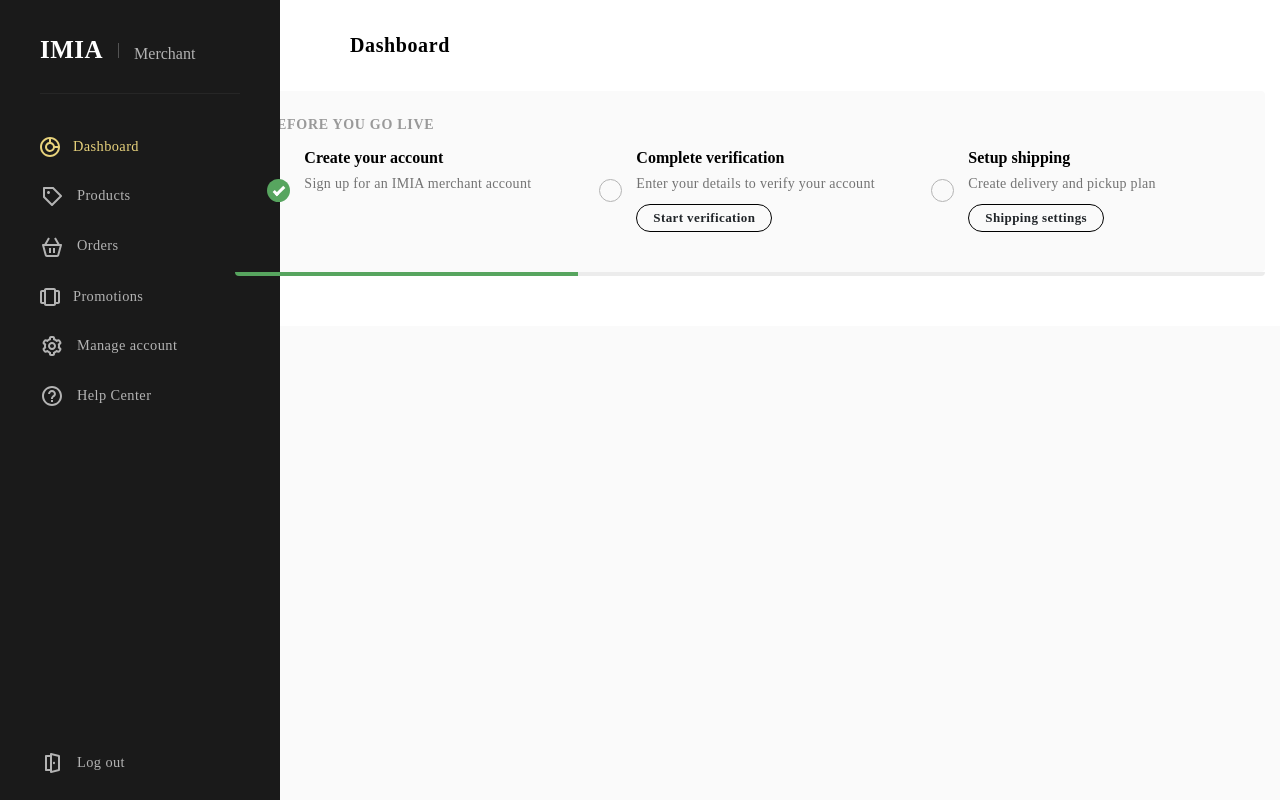
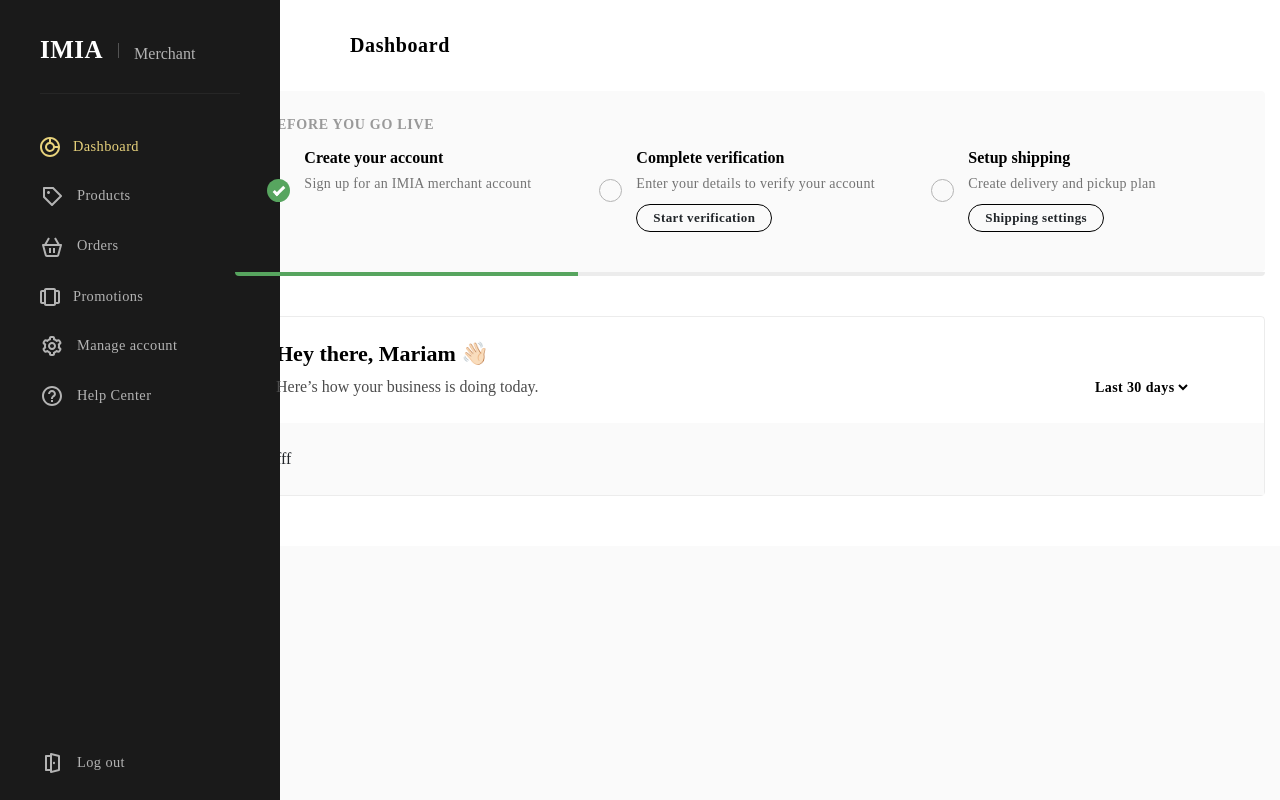
Before and after one commit to Ayobamigit/imia, a React (Create React App) app: page /dashboard in a window 1280 px wide. Built offline with nearby package versions, Linux system fonts and the light colour scheme; a web font is replaced by a local one.

Commit message:
Dashboard update

```diff
--- /dev/null
+++ b/src/components/DashboardComponents/Stats/Stats.jsx
@@ -0,0 +1,32 @@
+import React from 'react';
+import { Col, Row } from 'react-bootstrap';
+import './Stats.scss';
+
+const Stats = () => {
+    return (
+        <div className="stats">
+            <div className="stats-title">
+                <h6 className="stats-title-header">Hey there, Mariam 👋🏻</h6>
+                <Row>
+                    <Col lg={10}>
+                        <p className="stats-title-desc">Here’s how your business is doing today.</p>
+                    </Col>
+
+                    <Col lg={2}>
+                        <select className="stat-formcontrol">
+                            <option>Last 30 days</option>
+                            <option>Last 20 days</option>
+                            <option>Last 10 days</option>
+                        </select>
+                    </Col>
+                </Row>
+
+            </div>
+            <div className="stats-chart">
+fff
+            </div>
+        </div>
+    )
+}
+
+export default Stats
--- /dev/null
+++ b/src/components/DashboardComponents/Stats/Stats.scss
@@ -0,0 +1,50 @@
+.stats{
+    border: 1px solid rgba(179, 179, 179, 0.25);
+    box-sizing: border-box;
+    border-radius: 4px;
+    margin-top: 40px;
+    font-family: var(--primaryFont);
+}
+
+.stats-title-header{
+    font-size: 22px;
+    color: var(--fontColor);
+    font-weight: 600;
+}
+
+.stats-title{
+   padding: 24px 40px 8px;
+}
+
+.stats-chart{
+    padding: 24px 40px;
+    background-color: #FAFAFA;
+ }
+
+.stats-title-desc{
+    font-size: 16px;
+    color: var(--fifthColor);
+}
+
+
+.stat-formcontrol {
+    font-size: 14px;
+    font-weight: 600;
+    line-height: 21px;
+    color: var(--fontColor);
+    background-color: inherit;
+    border: none;
+    box-sizing: border-box;
+    letter-spacing: 0.4px;
+    box-shadow: none;
+    }
+
+.stat-formcontrol:focus{
+    outline: none;
+}
+
+.stat-formcontrol:disabled, .formcontrol[readonly] {
+    background-color: rgba(179, 179, 179, 0.15);;
+    opacity: 1;
+    // border: 1px solid rgba(179, 179, 179, 0.25);
+}
--- a/src/pages/Dashboard/Dashboard.js
+++ b/src/pages/Dashboard/Dashboard.js
@@ -1,6 +1,7 @@
 import React from 'react';
 import { Container } from 'react-bootstrap';
 import Setup from '../../components/DashboardComponents/Setup/Setup';
+import Stats from '../../components/DashboardComponents/Stats/Stats';
 import DashboardLayout from '../../components/DashboardLayout/DashboardLayout';
 
 const Dashboard = () => {
@@ -10,6 +11,7 @@ const Dashboard = () => {
         >
             <Container className="dashboard-container">
                 <Setup />
+                <Stats />
             </Container>
         </DashboardLayout>
     )
```
